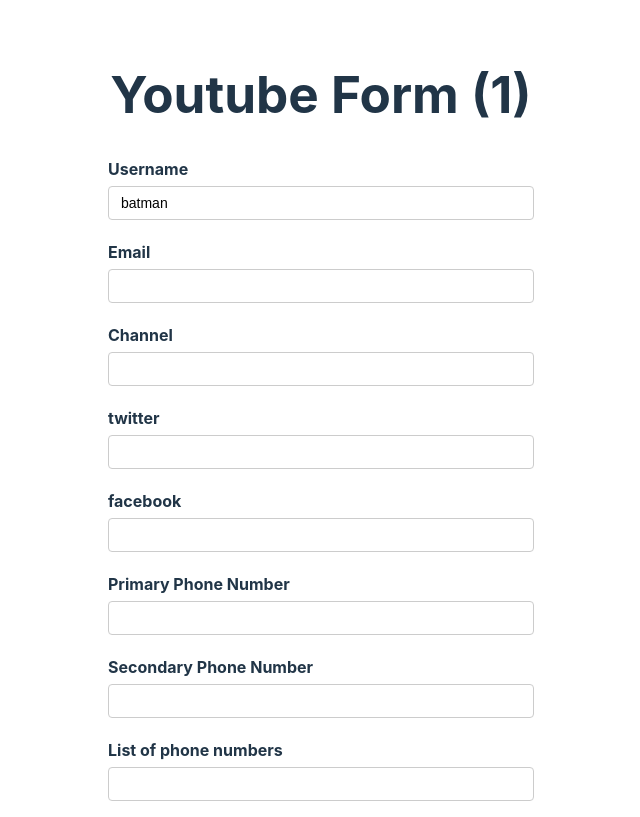
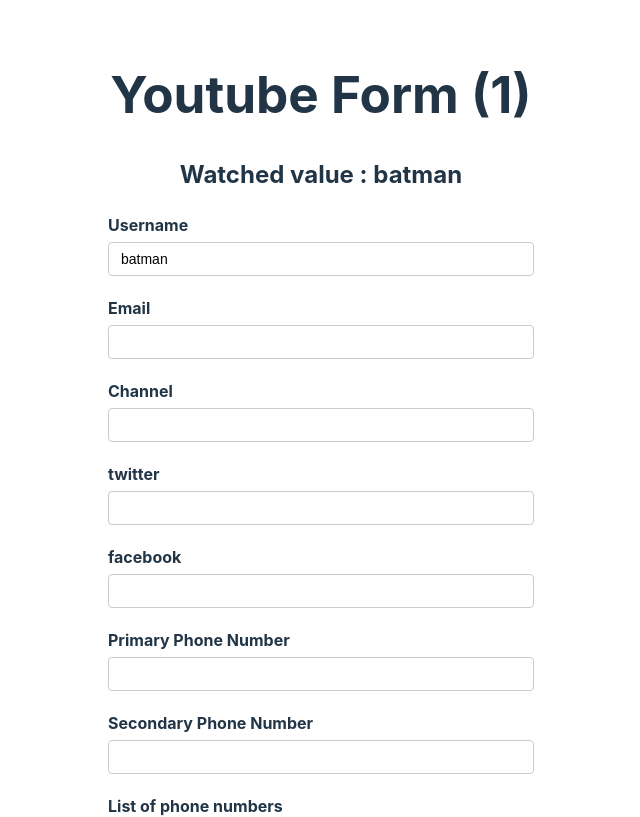
Before and after one commit to lapinRagnar/react-hook-form-typescript-2023, a React (Vite) app: page / in a window 1280 px wide. Shown: the top 817 px of the page, without its empty margins (319-959 px from the left). Built offline with nearby package versions, Linux system fonts and the light colour scheme.

Commit message:
observer plusieurs champs

```diff
--- a/src/components/YoutubeForm.tsx
+++ b/src/components/YoutubeForm.tsx
@@ -39,7 +39,7 @@
     }
   })
 
-  const {register, control, handleSubmit, formState} = form
+  const {register, control, handleSubmit, formState, watch} = form
 
   const {errors} = formState
 
@@ -48,6 +48,9 @@
     name: 'phNumber',
     control
   })
+
+  // const watchUsername = watch("username") // ou un array la dessous, si on ne met pas d'argument il va regarder tout le champ du formulaire
+  const watchUsername = watch(["username", "email"])
 
   renderCount++
 
@@ -58,6 +61,7 @@
   return (
     <div>
       <h1>Youtube Form ({renderCount/2})</h1>
+      <h2>Watched value : {watchUsername}</h2>
       <form onSubmit={handleSubmit(onSubmit)} noValidate>
 
         <div className="form-control">
```
